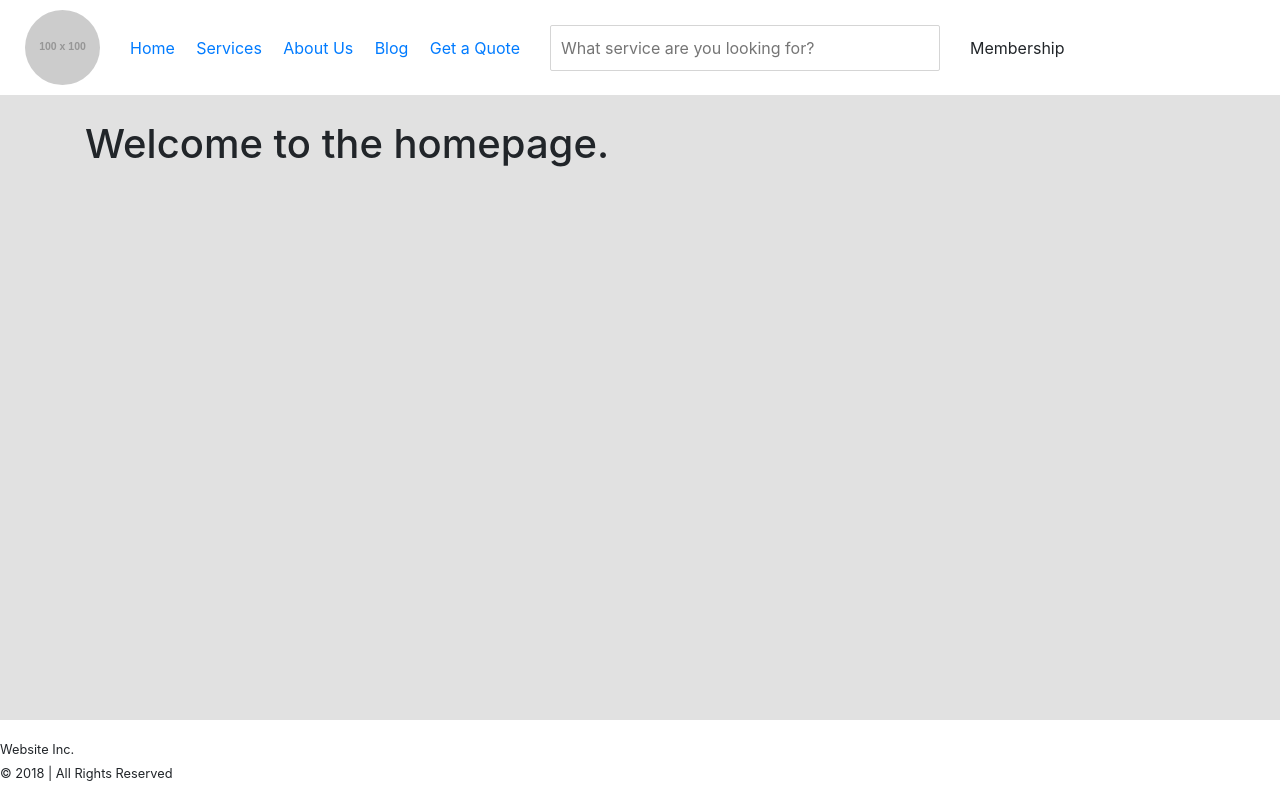
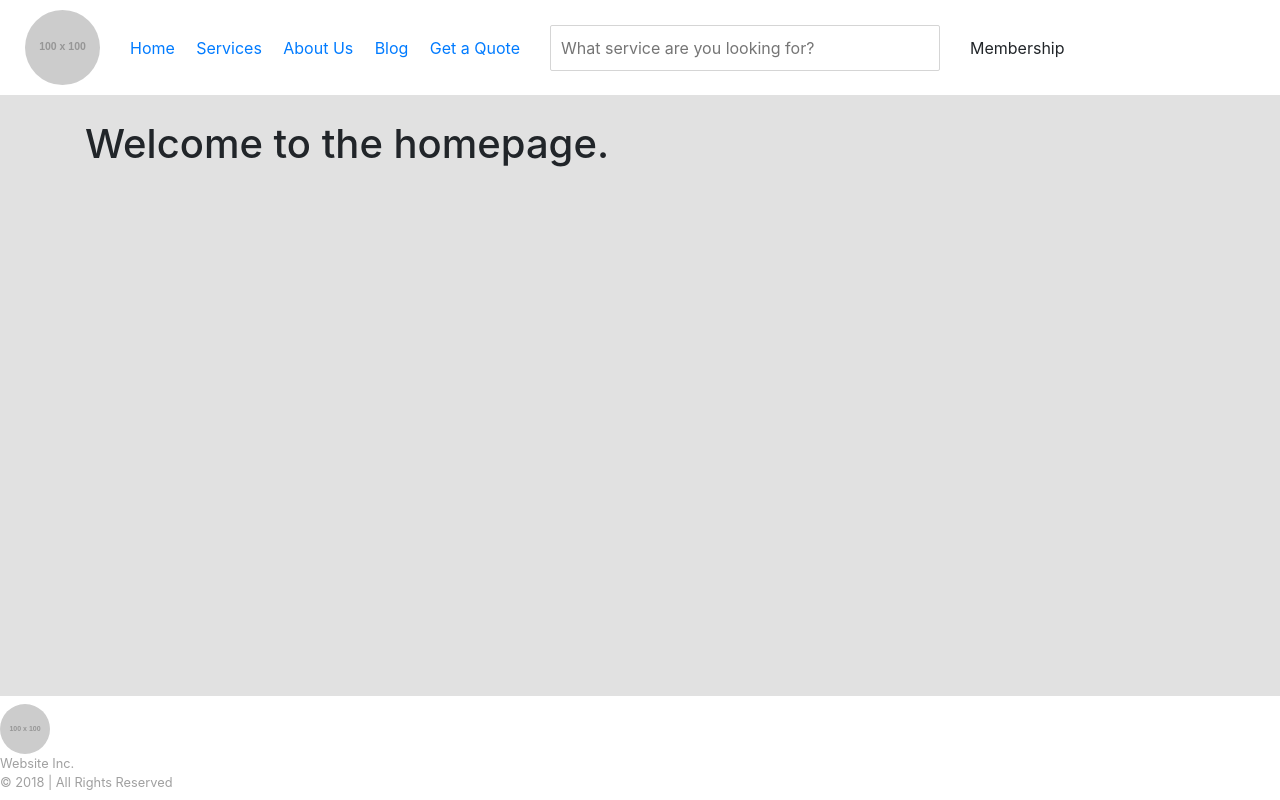
Before and after one commit to sethjdev/nextjs_boilerplate, a Next.js app: page / in a window 1280 px wide. Built offline with nearby package versions, Linux system fonts and the light colour scheme.

Commit message:
footer logo

```diff
--- a/components/footer.js
+++ b/components/footer.js
@@ -5,11 +5,15 @@ import Meta from './meta'
 
 export default () => (
     <div>
-        <footer className="pt-3 pb-3">
+        <footer className="pt-2 pb-2">
             <div class="container">
                 <div class="row d-flex align-items-center">
-                    <div class="col-6">
-                        <small>Website Inc.<br/>&copy; 2018 | All Rights Reserved</small>
+                    <div class="col-6 d-flex align-items-center justify-content-start">
+                        <img src="http://via.placeholder.com/100x100?text=logo" className="footer-logo mr-3" />
+                        <div>
+                            <small className="d-block">Website Inc.</small>
+                            <small className="d-block">&copy; 2018 | All Rights Reserved</small>
+                        </div>
                     </div>
                     <div class="col-6"></div>
                 </div>
@@ -23,6 +27,18 @@ export default () => (
                 bottom: 0;
                 left: 0;
                 background-color: white;
+
+                small {
+                    color: #a0a0a0;
+                }
+
+                .footer-logo {
+                    width: 100%;
+                    max-width: 50px;
+                    height: auto;
+                    display: block;
+                    border-radius: 50px;
+                }
             }
         `}</style>
     </div>
```
